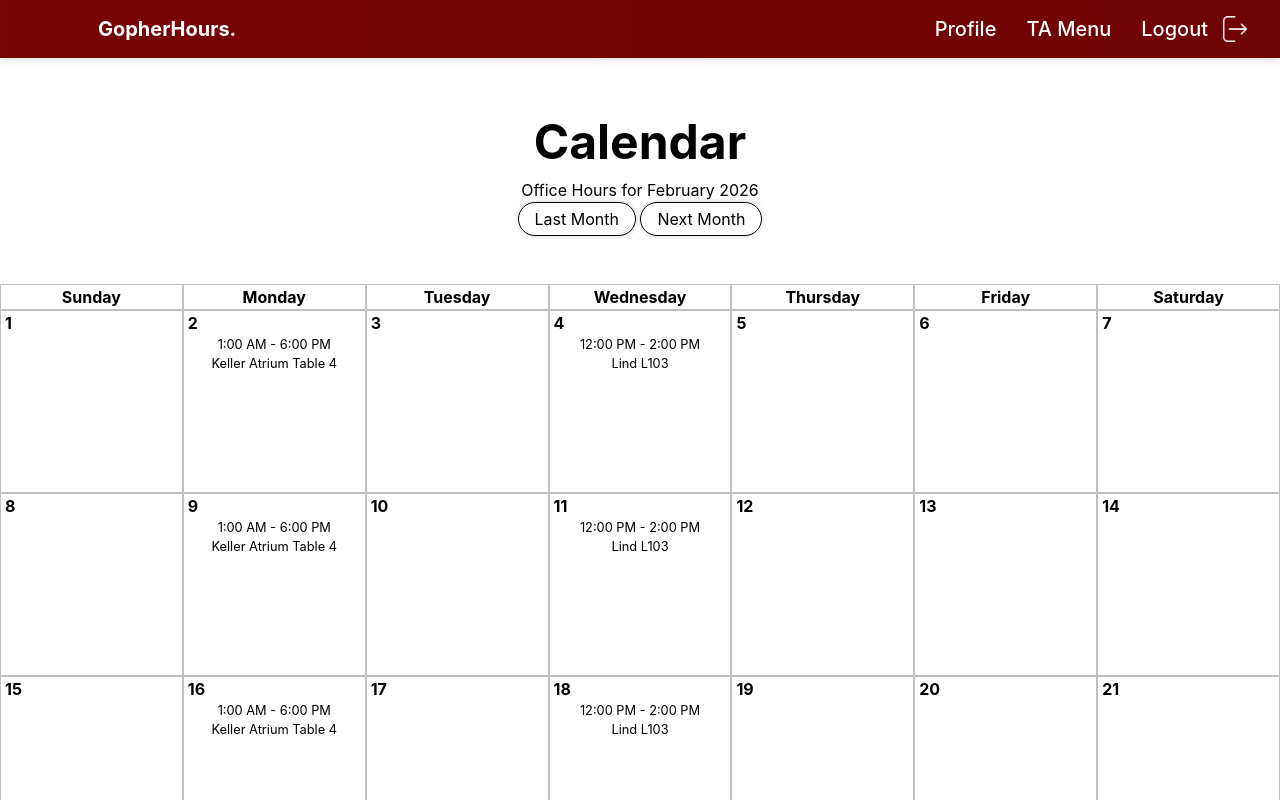
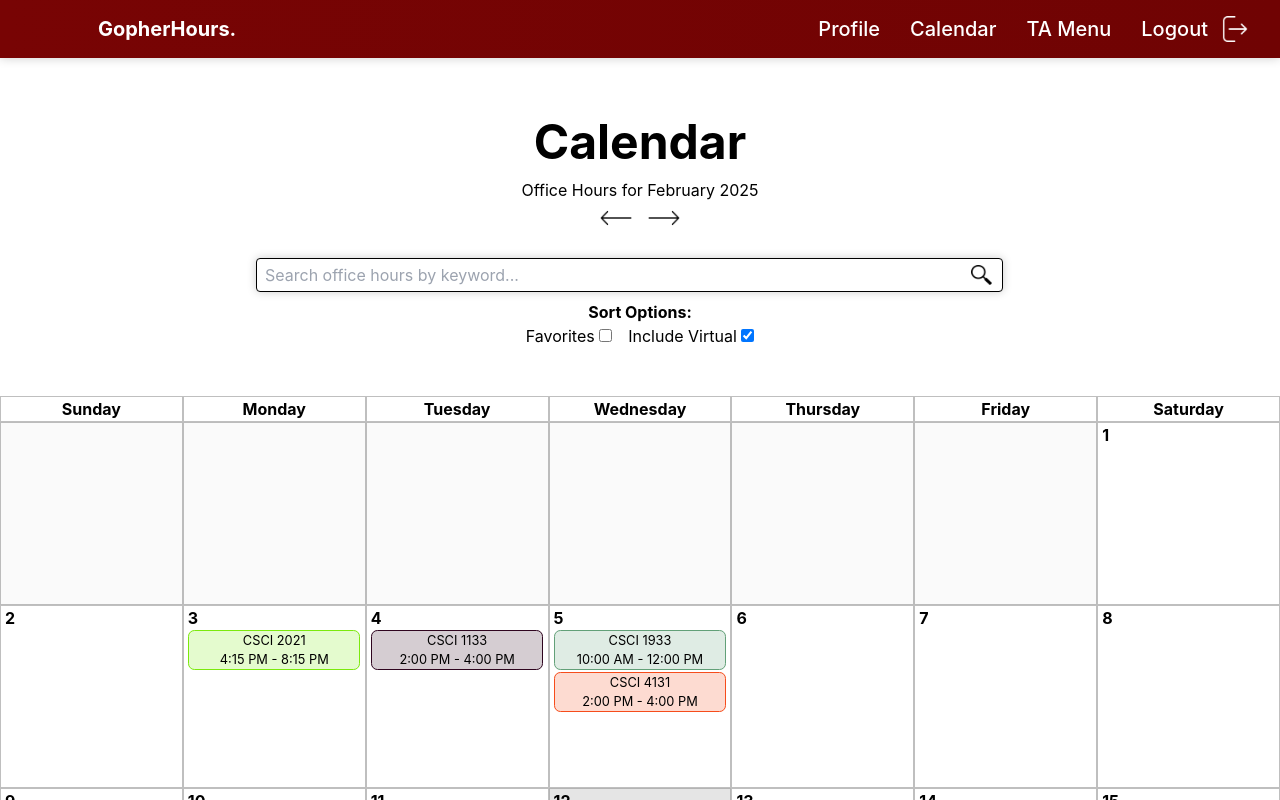
Before and after one commit to PeterOlsen1/gopher-hours, a SvelteKit app: page /calendar in a window 1280 px wide. Shown: the top 800 px of the page. Built offline with nearby package versions, Linux system fonts and the light colour scheme; no server answers; sample sign-in values are in the browser's storage.

Commit message:
calendar working

```diff
--- a/src/lib/components/Header.svelte
+++ b/src/lib/components/Header.svelte
@@ -88,6 +88,9 @@
                 <a href="/user/{uid}">
                     Profile
                 </a>
+                <a href="/calendar">
+                    Calendar
+                </a>
                 <a href="/ta">
                     TA Menu
                 </a>
--- a/src/lib/components/OfficeHour.svelte
+++ b/src/lib/components/OfficeHour.svelte
@@ -13,7 +13,6 @@
 
     onMount(async () => {
         const userData = await getUserDataCache(oh.host);
-        console.log(userData);
         oh.host = userData;
     });
 </script>
--- /dev/null
+++ b/src/routes/calendar/+page.js
@@ -0,0 +1,15 @@
+import { getAllOfficeHours } from '$lib/firebase/db.js';
+import { data } from '$lib/utils/utils'
+import { error } from '@sveltejs/kit';
+
+export async function load({ params }) {
+    try {
+        // let temp = await getAllOfficeHours();
+        // let temp = data;
+
+        return {officeHours: data};
+    }
+    catch {
+        error(500, "Calendar could not be loaded");
+    }
+}
--- a/src/routes/calendar/+page.svelte
+++ b/src/routes/calendar/+page.svelte
@@ -2,9 +2,9 @@
     import Header from "$lib/components/Header.svelte";
     import { onMount } from "svelte";
     import { data, to12HourTime } from "$lib/utils/utils";
-    import { create, toDataURL } from "qrcode";
-    import { ssrExportAllKey } from "vite/module-runner";
-    import { DocumentReference } from "firebase/firestore";
+    import { page } from "$app/state";
+    import { ensureAuth, user } from "$lib/firebase/auth";
+    import { getUserData } from "$lib/firebase/db";
 
     const dates = [
         "Sunday",
@@ -16,14 +16,75 @@
         "Saturday"
     ]
 
+    //declare our state variables
+    let userData = null;
+    let loggedIn = $state(false);
     let calendar = $state(null);
     let weeks = $state([0, 1, 2, 3, 4, 5]);
-    const weeklyHours = $state([
-        [], [], [], [], [], [], []
-    ]);
+    let officeHours = $state(page.data.officeHours as any);
+    let weeklyHours = $derived.by(() => {
+        let temp = [[], [], [], [], [], [], []];
+
+        for (let officeHour of officeHours) {
+            const day = officeHour.date[0].toUpperCase() + officeHour.date.slice(1);
+            const dayIdx = dates.indexOf(day);
+            temp[dayIdx].push(officeHour);
+        }
+
+        for (let i = 0; i < 7; i++) {
+            temp[i].sort((a, b) => {
+                return a.startTime.localeCompare(b.startTime);
+            });
+        }
+
+        return temp;
+    })
+
+    let showFavorites = $state(false);
+    let showVirtual = $state(true);
+
     let today = $state(new Date());
-    today.setMonth(1);
-    today.setFullYear(2026);
+
+    function handleSearch(e) {
+        const search = e.target.value.toLowerCase();
+        officeHours = page.data.officeHours.filter(oh => {
+            let condition = JSON.stringify(oh).toLowerCase().includes(search);
+            condition ||= (oh.department + ' ' + oh.courseNumber).toLowerCase().includes(search);
+            return condition;
+        });
+    }
+
+    function handleVirtual() {
+        showVirtual = !showVirtual;
+
+        if (showVirtual) {
+            officeHours = page.data.officeHours.filter(oh => {
+                let condition = oh.location.toLowerCase().includes('virtual');
+                condition ||= oh.location.toLowerCase().includes('zoom');
+                condition ||= oh.location.toLowerCase().includes('online');
+                return condition;
+            });
+        } else {
+            officeHours = page.data.officeHours;
+        }
+    }
+
+    async function handleFavorites() {
+        if (!userData && user) {
+            //don't use the cached version since it may be outdated (favorites change often)
+            userData = await getUserData(user.uid);
+        }
+        showFavorites = !showFavorites;
+
+        if (showFavorites) {
+            let favorites = userData.favorites;
+            officeHours = page.data.officeHours.filter(oh => {
+                return favorites.includes(oh.id);
+            });
+        } else {
+            officeHours = page.data.officeHours;
+        }
+    }
 
     function nextMonth() {
         today = new Date(today.getFullYear(), today.getMonth() + 1, 1);
@@ -33,6 +94,14 @@
     function lastMonth() {
         today = new Date(today.getFullYear(), today.getMonth() - 1, 1);
         createCalendar();
+    }
+
+    function makeColorLight(officeHour) {
+        return `rgba(${officeHour.color[0]}, ${officeHour.color[1]}, ${officeHour.color[2]}, 0.2)`;
+    }
+
+    function makeColor(officeHour) {
+        return `rgb(${officeHour.color[0]}, ${officeHour.color[1]}, ${officeHour.color[2]})`;
     }
 
     /**
@@ -105,17 +174,14 @@
         }
     }
 
-    onMount(() => {
+    onMount(async () => {
         //put data into the appropriate weekly buckets
         //check for exceptions here later
-        for (let officeHour of data) {
-            const day = officeHour.date[0].toUpperCase() + officeHour.date.slice(1);
-            console.log(day);
-            const dayIdx = dates.indexOf(day);
-            weeklyHours[dayIdx].push(officeHour);
-        }
+        officeHours = data;
+        createCalendar();
 
-        createCalendar();
+        await ensureAuth();
+        loggedIn = !!user;
     });
 </script>
 
@@ -126,15 +192,16 @@
 
 <!-- define snippet since we don't really need a component here -->
 {#snippet calendarOfficeHour(officeHour)}
-    <div class="office-hour">
-        <div class="office-hour-time">
+    <a href="/office-hours/{officeHour.id}" class="office-hour"
+    style="border-color: {makeColor(officeHour)}; background-color: {makeColorLight(officeHour)}">
+        <div>
+            {officeHour.department} {officeHour.courseNumber}
+        </div>
+        <div>
             {to12HourTime(officeHour.startTime)}
             - {to12HourTime(officeHour.endTime)}
         </div>
-        <div class="office-hour-location">
-            {officeHour.location}
-        </div>
-    </div>
+    </a>
 {/snippet}
 
 
@@ -146,10 +213,29 @@
     <div class="subtitle">
         Office Hours for {today.toLocaleString('default', { month: 'long' })} {today.getFullYear()}
     </div>
-    <div>
-        <button onclick={lastMonth}>Last Month</button>
-        <button onclick={nextMonth}>Next Month</button>
-
+    <div class="arrows">
+        <img src="/arrow.png" alt="next month" class="arrow" onclick={lastMonth} style="transform: rotate(180deg);">
+        <img src="/arrow.png" alt="last month" class="arrow" onclick={nextMonth}>
+    </div>
+    <br>
+    <div class="search">
+        <input type="text" onkeyup={handleSearch} placeholder="Search office hours by keyword...">
+        <img src="/search.png" alt="Search" class="relative right-0 top-0 w-[1.3em] h-[1.3em] left-[-2em]">
+    </div>
+    <div class="sort-by">
+        <b>Sort Options:</b>
+        <div class="sort-options">
+            <div class="sort-option">
+                {#if loggedIn}
+                    Favorites
+                    <input type="checkbox" bind:checked={showFavorites} onclick={handleFavorites}>
+                {/if}
+            </div>
+            <div class="sort-option">
+                Include Virtual
+                <input type="checkbox" bind:checked={showVirtual} onclick={handleVirtual}>
+            </div>
+        </div>
     </div>
 
     <div class="calendar" bind:this={calendar}>
@@ -170,9 +256,11 @@
                             <div class="day-header">
                                 <!-- place day number here-->
                             </div>
-                            {#each weeklyHours[j] as officeHour}
-                                {@render calendarOfficeHour(officeHour)}
-                            {/each}
+                            <div class="day-content">
+                                {#each weeklyHours[j] as officeHour}
+                                    {@render calendarOfficeHour(officeHour)}
+                                {/each}
+                            </div>
                         </div>
                     {/each}
                 </div>
--- a/src/routes/home/+page.svelte
+++ b/src/routes/home/+page.svelte
@@ -19,7 +19,9 @@
     function handleSearch(e) {
         const search = e.target.value.toLowerCase();
         officeHours = originalOfficeHours.filter(oh => {
-            return JSON.stringify(oh).toLowerCase().includes(search);
+            let condition = JSON.stringify(oh).toLowerCase().includes(search);
+            condition = condition || (oh.department + ' ' + oh.courseNumber).toLowerCase().includes(search);
+            return condition;
         });
     }
 
--- a/src/routes/office-hours/[id]/+page.svelte
+++ b/src/routes/office-hours/[id]/+page.svelte
@@ -17,7 +17,6 @@
     let favorited = $state(false);
     let loading = $state(false);
     let data = $state(page.data);
-    let currentlyEditing = $state(false);
     let chatMessage = $state("");
     let host = $state(false);
     let currentUid = $state("");
@@ -47,6 +46,15 @@
         const userData = await getUserData(user.uid);
         if (userData.queuedFor) {
             const queueData = await getSingleOfficeHour(userData.queuedFor);
+
+            //bug where the office hour was deleted but the user is still queued
+            if (!queueData) {
+                loading = true;
+                await addToQueue(id, user.uid);
+                loading = false;
+                return;
+            }
+
             Swal.fire({
                 title: 'Error!',
                 text: `You are already in the queue for ${queueData.department} ${queueData.courseNumber}.`,
@@ -57,6 +65,7 @@
             });
             return;
         }
+
         loading = true;
         await addToQueue(id, user.uid);
         loading = false;
@@ -81,22 +90,6 @@
                 },
             });
         }
-    }
-
-    function handleDescriptionChange(e) {
-        if (e.key === 'Enter') {
-            handleEditDescription();
-        }
-    }
-
-    /**
-     * Function to handle editing the description
-     */
-    function handleEditDescription() {
-        if (currentlyEditing) {
-            updateOfficeHourDescription(id, descriptionText);
-        }
-        currentlyEditing = !currentlyEditing;
     }
 
     /**
@@ -212,29 +205,21 @@
     {#if data.description}
         <div class="w-full">
             <div class="soft-title">Description</div>
-            <div class="flex justify-center gap-4">
-                <div class="description" style="display: {currentlyEditing ? 'none' : 'block'}">
-                    {data.description}
-                </div>
+            <div class="description">
+                {data.description}
             </div>
         </div>
     {/if}
 
-    <!-- give host the magic description editing button -->
-    {#if host}
-        <!-- <input type="text" bind:value={descriptionText}
-        style="display: {currentlyEditing ? 'block' : 'none'}">
-        <button onclick={handleEditDescription}>
-            {currentlyEditing ? "Save" : "Edit Description"}
-        </button> -->
+    <!-- {#if host}
         <button onclick={toggleQR}>{
             codeShown ? "Hide QR Code"
             : "Show QR Code"}
         </button>
-    {/if}
+    {/if} -->
     {#if page.data.queueEnabled}
         <canvas id="canvas" bind:this={code} style="display: {codeShown ? 'block' : 'none'}"></canvas>
-        <div class="soft-title">Queue</div>
+        <div class="soft-title" style="margin-bottom: 0">Queue</div>
         <div class="queue">
             {#each data.queue as q}
                 <div class="queue-item">
--- a/static/style/calendar.css
+++ b/static/style/calendar.css
@@ -36,6 +36,14 @@
     padding-left: 0.25em;
 }
 
+.day-content {
+    display: flex;
+    flex-direction: column;
+    justify-content: center;
+    align-items: center;
+    gap: 0.1em;
+}
+
 .today {
     background-color: rgba(0, 0, 0, 0.1);
 }
@@ -55,15 +63,72 @@
 
 .office-hour {
     font-size: 0.8em;
+    border: 1px solid black;
+    border-radius: 0.5em;
+    width: 95%;
+    cursor: pointer;
+}
+
+.arrows {
+    display: flex;
+    justify-content: center;
+    gap: 1em;
+}
+
+.arrow {
+    width: 2em;
+    cursor: pointer;
+}
+
+input[type="text"] {
+    width: 100%;
+    border: 1px solid black;
+    border-radius: 0.25em;
+    box-shadow: 0 0 10px 0 rgba(0, 0, 0, 0.2);
+}
+
+.search {
+    display: flex;
+    align-items: center;
+    width: 60%;
+}
+
+.search input {
+    padding: 0.25em 0.5em;
+    padding-right: 2.3em;
+}
+
+.sort-by {
+    width: 100%;
+    display: flex;
+    justify-content: center;
+    flex-direction: column;
+    text-align: center;
+    margin-top: 0.5em;
+}
+
+.sort-options {
+    width: 90%;
+    display: flex;
+    justify-content: center;
+    flex-wrap: wrap;
+    text-align: center;
+    margin-right: auto;
+    margin-left: auto;
+    gap: 1em;
 }
 
 @media (width < 600px) {
     .calendar {
-        font-size: 0.5em;
+        font-size: 0.35em;
         margin-top: 2em;
     }
 
     .subtitle {
         font-size: 0.6em;
     }
+
+    .arrow {
+        width: 1.5em;
+    }
 }
```
Also changed, not shown: src/lib/utils/utils.js.
